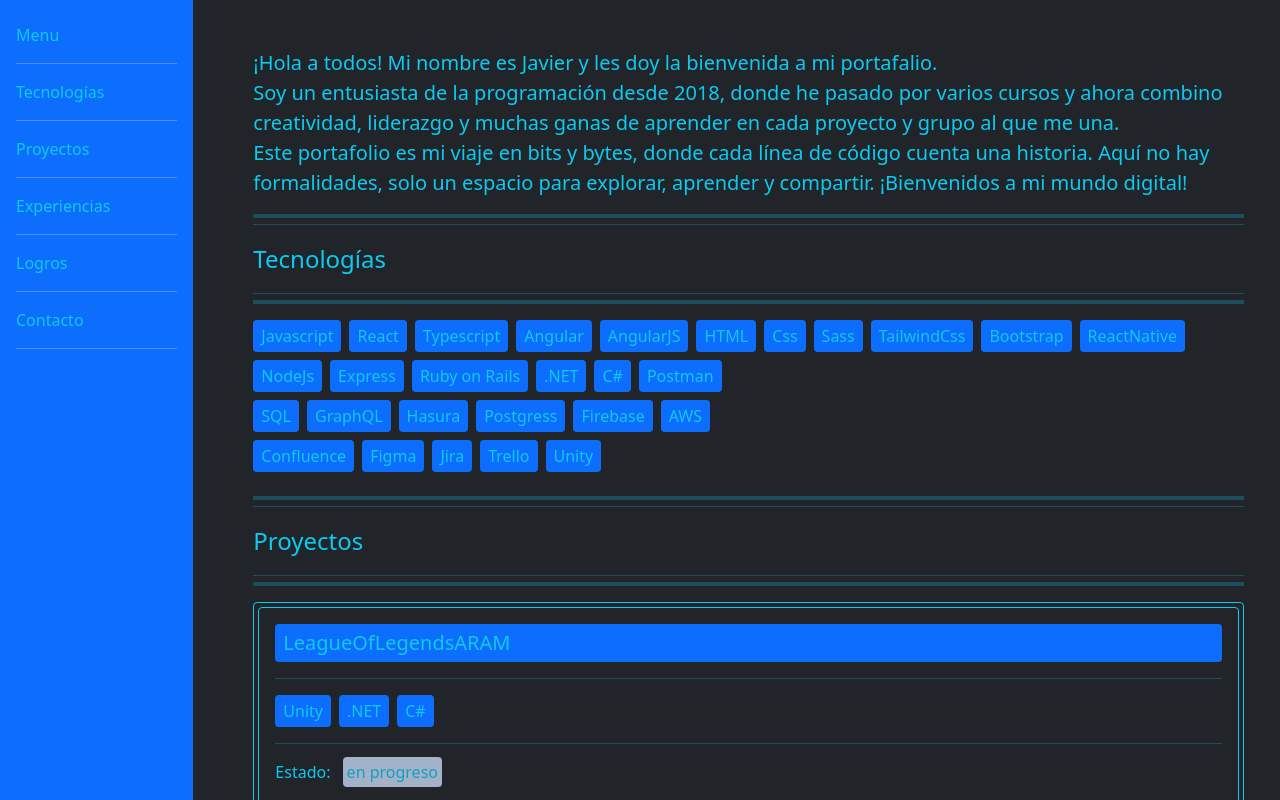
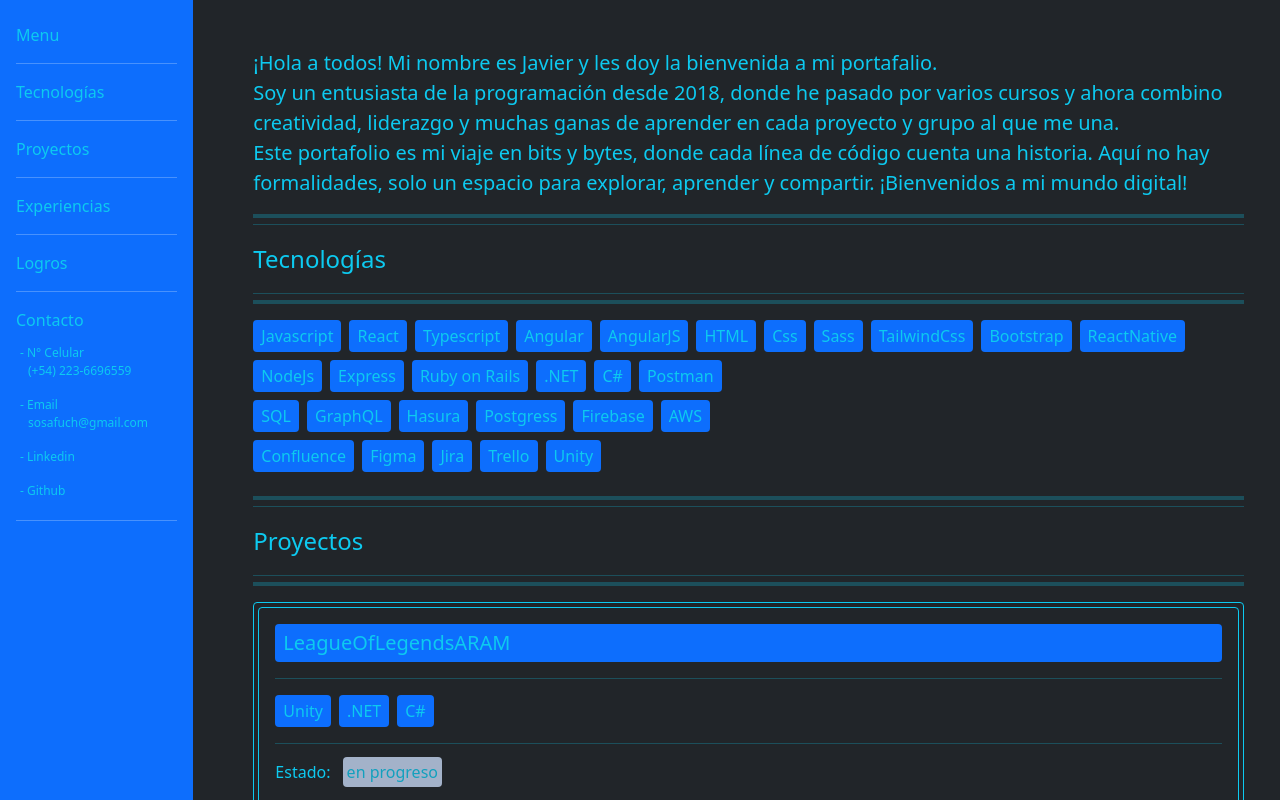
Before and after one commit to SFJavierE/portfoliojavier, a React (Create React App) app: page / in a window 1280 px wide. Both pictures are taken after a click on the link "Contacto". Shown: the top 800 px of the page. Built offline with nearby package versions, Linux system fonts and the light colour scheme.

Commit message:
navbar contact collapse

```diff
--- a/package.json
+++ b/package.json
@@ -11,7 +11,9 @@
     "@types/node": "^16.18.59",
     "@types/react": "^18.2.32",
     "@types/react-dom": "^18.2.14",
+    "bootstrap": "^5.3.2",
     "react": "^18.2.0",
+    "react-bootstrap": "^2.9.1",
     "react-dom": "^18.2.0",
     "react-scripts": "5.0.1",
     "typescript": "^4.9.5",
--- a/src/App.tsx
+++ b/src/App.tsx
@@ -4,6 +4,7 @@ import Proyects from './components/projects/Projects';
 import Experiencies from './components/experiencies/Experiencies';
 import Achievements from './components/achievements/Achievements';
 import Navbar from './components/navbar/Navbar';
+import 'bootstrap/dist/css/bootstrap.min.css';
 
 function App() {
   return (
--- /dev/null
+++ b/src/components/navbar/Interface.tsx
@@ -0,0 +1,9 @@
+export interface Contact {
+    contactMedium: 'Github' | 'N° Celular' | 'Email' | 'Linkedin'
+    data: string;
+    isLink?: boolean;
+}
+
+export interface NavbarLink {
+    text: string;
+}
--- a/src/components/navbar/Navbar.tsx
+++ b/src/components/navbar/Navbar.tsx
@@ -1,23 +1,75 @@
 import './style.css';
+import React, { useState } from 'react';
+import { Button, Collapse } from 'react-bootstrap';
+import { NavbarLink, Contact } from './Interface';
 
 export default function Navbar () {
-    const itemsList : string[] = ['Tecnologías', 'Proyectos', 'Experiencias', 'Logros', 'Contacto'];
+    const [openCollapse, setOpenCollapse] = useState<boolean>(false);
 
-    const navbarLink = (text : string) => (
-    <div className='px-2'>
-        <a className='nav-link text-info' href="#">{text}</a>
-        <hr className='text-light'/>
-    </div>
+    const itemsList : string[] = ['Tecnologías', 'Proyectos', 'Experiencias', 'Logros'];
+
+    const contactInfo: Contact[] = [
+        {
+            contactMedium: 'N° Celular',
+            data: '(+54) 223-6696559'
+        },
+        {
+            contactMedium: 'Email',
+            data: 'sosafuch@gmail.com'
+        },
+        {
+            contactMedium: 'Linkedin',
+            data: 'https://www.linkedin.com/in/sosafuch/',
+            isLink: true
+        },
+        {
+            contactMedium: 'Github',
+            data: 'https://github.com/Zoaxx1',
+            isLink: true
+        }
+    ]
+
+    const NavbarLink: React.FC<NavbarLink>= ({text}) => (
+        <div>
+            <a className='nav-link text-info' href="#">{text}</a>
+            <hr className='text-light'/>
+        </div>
+    )
+
+    const ContactInfoList: React.FC<Contact> = ({ contactMedium, data, isLink }) => (
+        <div>
+            <div className='text-info p-1 mb-2' style={{fontSize: '12px'}}>
+                {isLink ? <a className='text-info text-decoration-none' href={data}>- {contactMedium}</a> : <span>- {contactMedium}</span>}
+                <br />
+                {!isLink && <span className='ps-2'>{data}</span>}
+            </div>
+        </div>
     )
 
     return (
         <nav className="navbar bg-primary px-2">
-            <div className="container-navbar">
-                <div className='px-2'>
+            <div className="container-navbar px-2">
+                <div>
                     <span className='navar-brand text-info'>Menu</span>
                     <hr className='text-light'/>
                 </div>
-                {itemsList.map((item) => navbarLink(item))}
+                {itemsList.map((item) => <NavbarLink text={item}/>)}
+                <div>
+                    <a
+                        onClick={() => setOpenCollapse(!openCollapse)}
+                        aria-controls="contact-info"
+                        aria-expanded={openCollapse}
+                        className='text-info nav-link mb-2'
+                    >
+                        Contacto
+                    </a>
+                    <Collapse in={openCollapse}>
+                        <div id="contact-info">
+                            {contactInfo.map((c) => <ContactInfoList {...c} />)}
+                        </div>
+                    </Collapse>
+                    <hr className='text-light'/>
+                </div>
             </div>
         </nav>
     )
```
Also changed, not shown: 1 other file (tests, documents, lock files or other folders).
